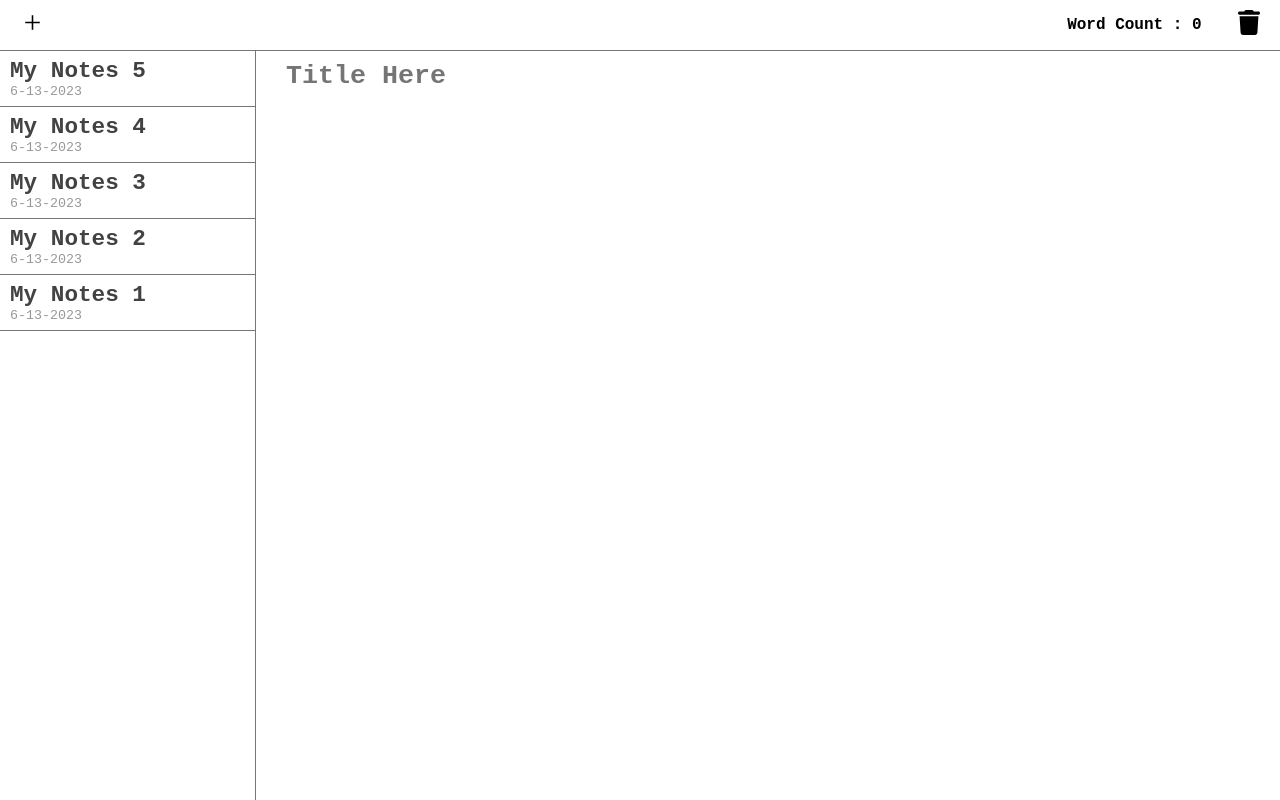
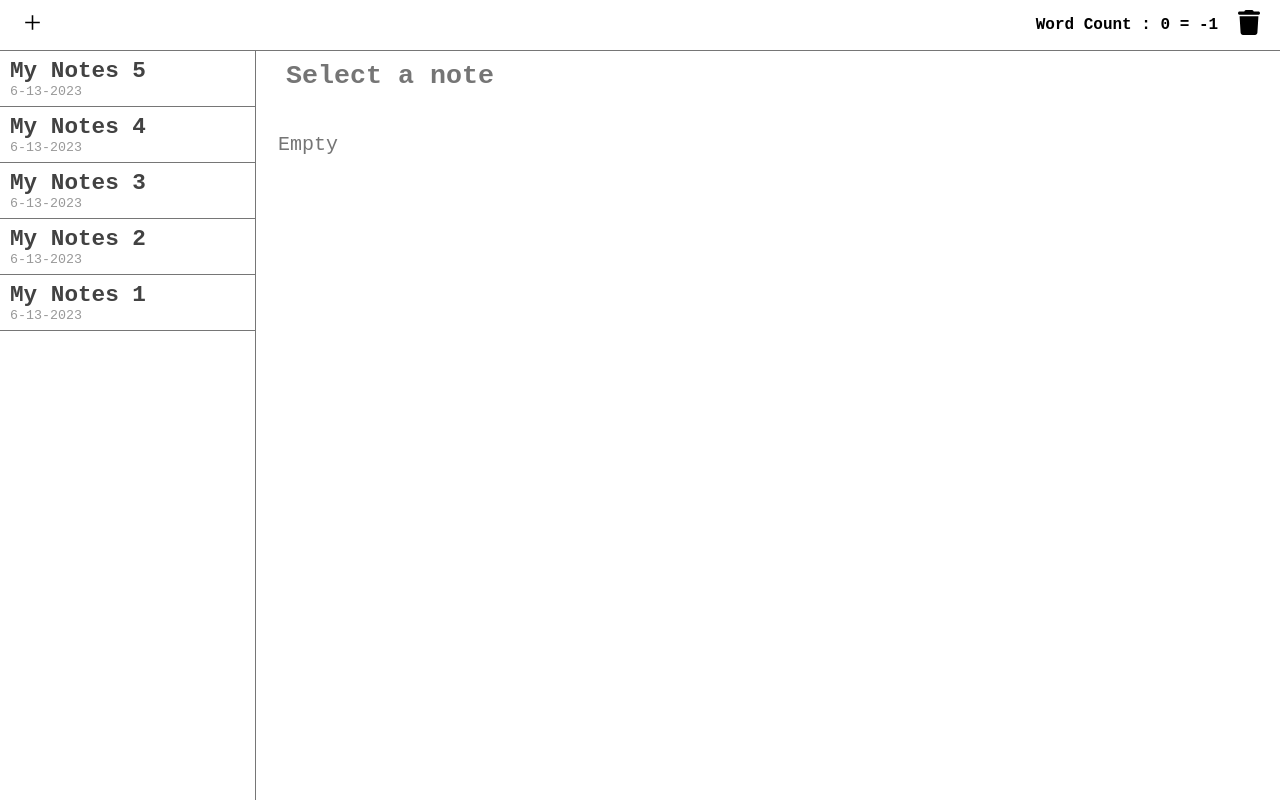
Before and after one commit to tylerbert31/Notepad-Fly, a React (Vite) app: page / in a window 1280 px wide. Built offline with nearby package versions, Linux system fonts and the light colour scheme; a web font is replaced by a local one.

Commit message:
Index Fix after Delete

```diff
--- a/src/App.css
+++ b/src/App.css
@@ -49,7 +49,6 @@ textarea {
   border-bottom: #767676 1px solid;
   align-items: center;
   cursor: pointer;
-
   text-overflow: ellipsis;
 }
 
--- a/src/App.jsx
+++ b/src/App.jsx
@@ -14,17 +14,19 @@ function App() {
   const handleRemove = (index) => {
     const newItems = notes.filter((item, i) => i !== index);
     setNotes(newItems);
-    reset(index == 0 ? 1 : 0);
+    reset(index);
   };
 
   const reset = (index) => {
-    setMainIndex(index);
-    setMainTitle(notes[index].title);
-    setMainText(notes[index].text);
+    const check = index + 1 >= notes.length ? index - 1 : index + 1;
+    setMainIndex(check);
+    setMainTitle(notes[check].title);
+    setMainText(notes[check].text);
   };
 
   useEffect(() => {
     setNotes(Template);
+    setMainIndex(-1);
   }, []);
 
   const addNote = () => {
@@ -60,17 +62,23 @@ function App() {
                 src={trash}
                 alt="trash"
                 onClick={() => {
-                  const isConfirmed = confirm(
-                    `Are you sure you want to delete ${notes[mainIndex].title}`
-                  );
-                  if (isConfirmed) {
-                    handleRemove(mainIndex);
+                  if (mainIndex > -1) {
+                    const isConfirmed = confirm(
+                      `Are you sure you want to delete ${notes[mainIndex].title}`
+                    );
+                    if (isConfirmed) {
+                      handleRemove(mainIndex);
+                    }
+                  } else {
+                    alert("Please select a note to delete.");
                   }
                 }}
               />
             </div>
             <div className="word-count">
-              <h4>Word Count : {main_text.length}</h4>
+              <h4>
+                Word Count : {main_text.length} = {mainIndex}
+              </h4>
             </div>
           </div>
         </div>{" "}
@@ -87,7 +95,9 @@ function App() {
                 }}
               >
                 <ul>
-                  <li className="title">{notes.title}</li>
+                  <li className="title">
+                    {notes.title ? notes.title : "My note"}
+                  </li>
                   <li className="date">{notes.date}</li>
                 </ul>
               </div>
@@ -101,20 +111,21 @@ function App() {
                   name="Title"
                   id="Title"
                   maxLength={30}
-                  placeholder="Title Here"
+                  placeholder="Select a note"
                   value={main_title ? main_title : ""}
                   onChange={(e) => {
                     setMainTitle(e.target.value);
                     handleUpdateTitle(e.target.value);
                   }}
-                  disabled={notes.length < 1 ? true : false}
-                  readOnly={notes.length < 1 ? true : false}
+                  disabled={notes.length < 1 || mainIndex < 0 ? true : false}
+                  readOnly={notes.length < 1 || mainIndex < 0 ? true : false}
                 />
               </div>
             </div>
             <div className="text">
               <textarea
                 name="Text"
+                placeholder="Empty"
                 id="Text"
                 cols="30"
                 rows="10"
@@ -122,8 +133,8 @@ function App() {
                 onChange={(e) => {
                   setMainText(e.target.value);
                 }}
-                disabled={notes.length < 1 ? true : false}
-                readOnly={notes.length < 1 ? true : false}
+                disabled={notes.length < 1 || mainIndex < 0 ? true : false}
+                readOnly={notes.length < 1 || mainIndex < 0 ? true : false}
               ></textarea>
             </div>
           </div>
```
